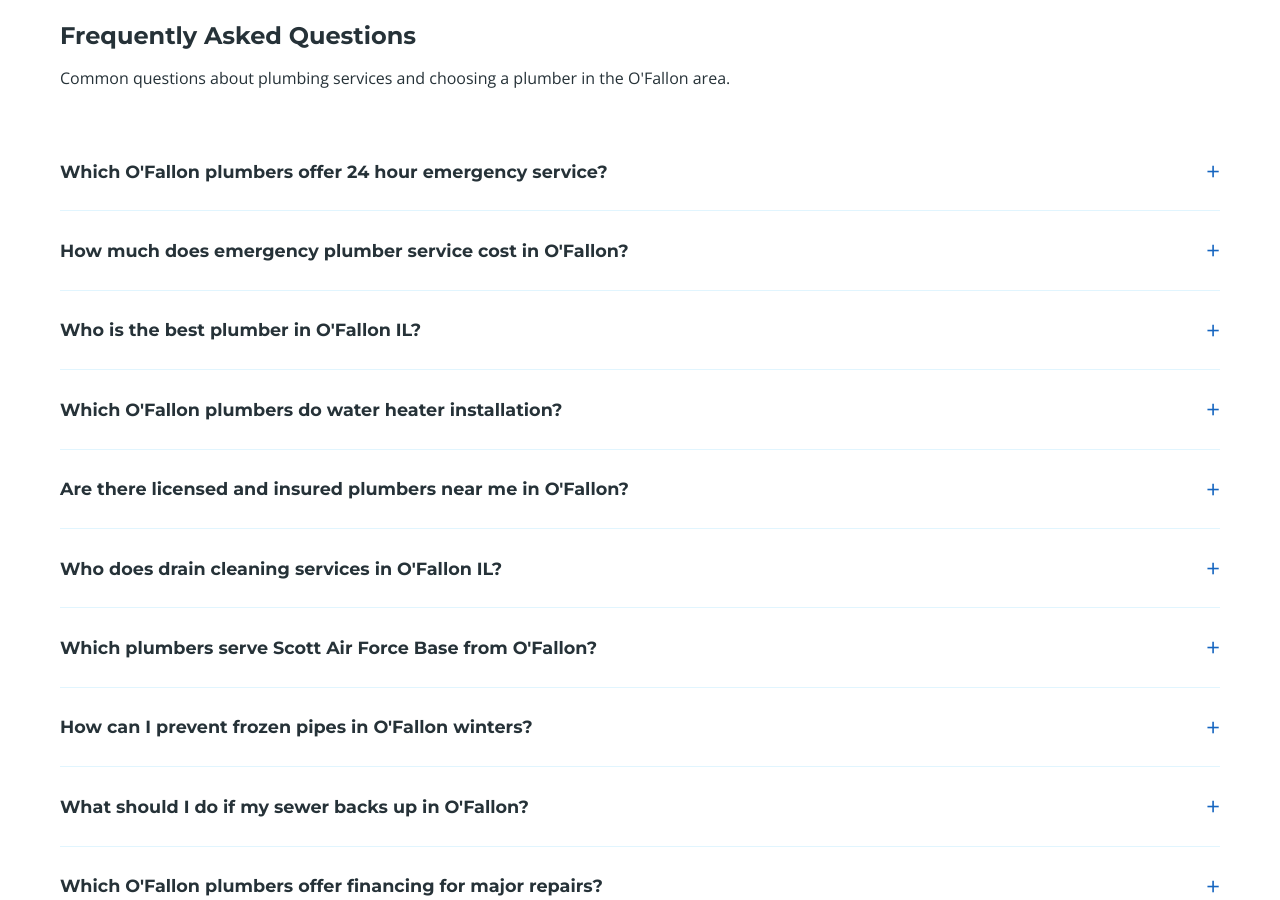
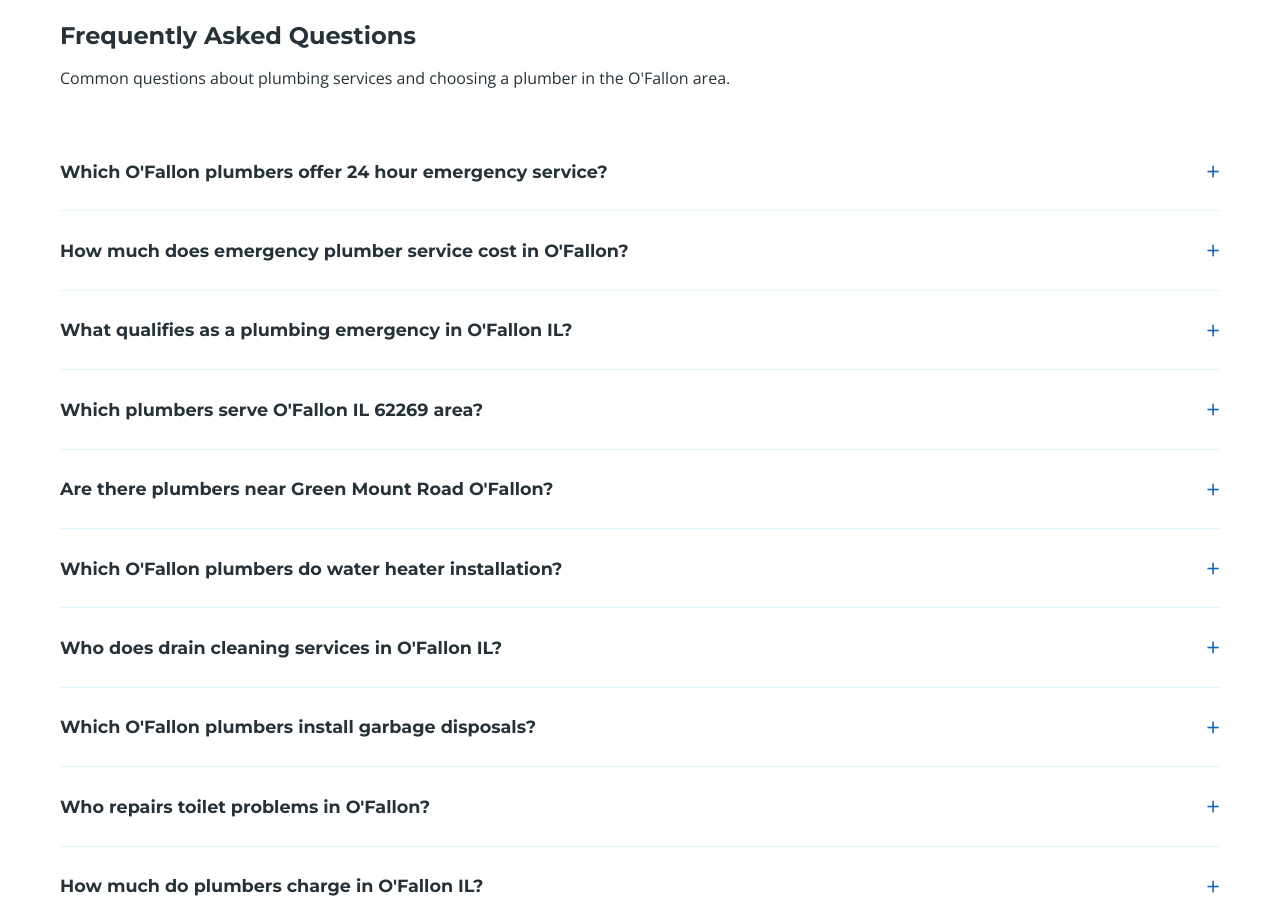
Before and after one commit to prouhet/ofallon-plumbers, a plain HTML site: page index.html in a window 1280 px wide. Shown: the part 11100-12000 px from the top of the page. Drawn offline with nearby package versions, Linux system fonts and the light colour scheme.

Commit message:
Update index.html

```diff
--- a/index.html
+++ b/index.html
@@ -1638,7 +1638,7 @@
           }
         ];
 
-        // FAQ Data for Plumbers (from your research)
+        // FAQ Data for Plumbers (Complete SEO-Optimized Set - 16 FAQs)
         const faqData = [
           {
             question: "Which O'Fallon plumbers offer 24 hour emergency service?",
@@ -1649,36 +1649,60 @@
             answer: "Emergency plumbing costs in O'Fallon typically range from $150-400 for basic services, with additional charges for parts and complex repairs. Most O'Fallon emergency plumbers charge a service call fee ($75-150) plus hourly rates ($100-175/hour) after normal business hours. Common emergency pricing: Burst pipe repair ($200-500), water heater replacement ($800-1,500), sewer line cleaning ($150-400), toilet repair ($100-300). Always ask for upfront pricing before emergency work begins."
           },
           {
-            question: "Who is the best plumber in O'Fallon IL?",
-            answer: "The best plumber in O'Fallon depends on your specific needs, but Embrich Plumbing Co. leads with nearly 1,000 five-star reviews and true 24/7 service, followed by Preferred Plumbing LLC (local O'Fallon company with 33+ years experience) and Morrison Plumbing (massive operation with 7,500+ reviews). Top-rated factors include response time, quality of work, pricing transparency, customer service, and warranty offerings. Consider emergency availability, service area coverage, and specialization in your specific plumbing needs when choosing."
+            question: "What qualifies as a plumbing emergency in O'Fallon IL?",
+            answer: "A plumbing emergency in O'Fallon includes any situation that could cause property damage, health hazards, or loss of essential services. This includes burst pipes, sewer backups, gas leaks, water heater failures, and major toilet overflows. Emergency situations requiring immediate attention: No hot water in winter, frozen pipes, sewage backup, water main breaks, gas line leaks, and major water leaks. Non-emergency issues like slow drains or minor leaks can typically wait for regular business hours."
+          },
+          {
+            question: "Which plumbers serve O'Fallon IL 62269 area?",
+            answer: "Over 15 licensed plumbers serve the O'Fallon IL 62269 area, including both local independent contractors and regional companies. Top-rated plumbers include Preferred Plumbing LLC (4.9 stars, 515 reviews), Alexander Plumbing & Remodeling (4.9 stars, 329 reviews), and Maxson Services Plumbing. Service coverage includes: O'Fallon, Shiloh, Fairview Heights, Belleville, and Scott Air Force Base. Most O'Fallon plumbers also serve surrounding Metro East communities within a 15-mile radius."
+          },
+          {
+            question: "Are there plumbers near Green Mount Road O'Fallon?",
+            answer: "Several plumbers operate near Green Mount Road in O'Fallon, providing convenient service to the shopping and residential areas. This central location offers easy access to both residential neighborhoods and commercial properties along the Highway 50 corridor. Green Mount Road area advantages: Central O'Fallon location, quick response times to most neighborhoods, proximity to major shopping centers, and easy access from Interstate 64. Most local plumbers can reach Green Mount Road addresses within 15-30 minutes."
           },
           {
             question: "Which O'Fallon plumbers do water heater installation?",
             answer: "Most full-service plumbers in the O'Fallon area provide expert water heater installation for both traditional tank and modern tankless models. Leading companies for this service include Embrich Plumbing Co., BELOMAN, Morrison Plumbing, Preferred Plumbing LLC, and Maxson Services. Costs can range from $800-1,500 for a standard tank unit and up to $3,000 for a tankless installation, including the unit and labor. Many providers, like Embrich and Morrison, also offer financing options for this major appliance replacement."
           },
           {
-            question: "Are there licensed and insured plumbers near me in O'Fallon?",
-            answer: "Yes, all reputable plumbing companies serving O'Fallon, IL are required to be licensed and insured for your protection. Major companies like Embrich Plumbing, Morrison Plumbing, BELOMAN, Preferred Plumbing LLC, and Alexander Plumbing are all fully licensed, bonded, and insured. Hiring a licensed and insured plumber ensures they meet state requirements and protects you from liability in case of accidents or property damage during the job. Always verify a plumber's credentials before hiring."
-          },
-          {
             question: "Who does drain cleaning services in O'Fallon IL?",
-            answer: "Drain cleaning is a core service for nearly every plumber in O'Fallon. For routine clogs, most plumbers are well-equipped. For more severe or recurring blockages, you may want a specialist with advanced equipment. Roto-Rooter is famous for its drain and sewer cleaning. Embrich Plumbing Co. offers advanced solutions like hydro-jetting to thoroughly clean pipes. Alpha Sewer & Plumbing also specializes in drain cleaning and sewer line issues. Prices for a standard drain cleaning can range from $75 to $350."
+            answer: "Professional drain cleaning in O'Fallon is available from multiple local plumbers using hydro-jetting, snaking, and camera inspection technology. Embrich Plumbing Co. and Morrison Plumbing specialize in difficult drain issues and offer video camera diagnostics. Drain cleaning services include: Kitchen sink drains ($75-150), bathroom drain cleaning ($50-125), main sewer line cleaning ($150-400), and hydro-jetting services ($200-500). Most offer guarantees on drain cleaning work."
+          },
+          {
+            question: "Which O'Fallon plumbers install garbage disposals?",
+            answer: "Nearly all O'Fallon plumbers offer garbage disposal installation and repair services. Alexander Plumbing & Remodeling and Preferred Plumbing LLC frequently install disposals as part of kitchen remodeling projects and routine replacements. Garbage disposal services: New disposal installation ($150-350), disposal repair ($75-200), disposal replacement ($125-300), and kitchen plumbing upgrades. Installation typically takes 1-2 hours including cleanup and testing."
+          },
+          {
+            question: "Who repairs toilet problems in O'Fallon?",
+            answer: "All major O'Fallon plumbers handle toilet repair and replacement services, from simple clogs to complete toilet installation. Morrison Plumbing and Maxson Services offer same-day toilet repair for most common issues. Toilet services include: Toilet unclogging ($75-150), toilet repair ($100-250), toilet replacement ($200-500), and bathroom remodeling. Emergency toilet service available for overflows and complete blockages."
+          },
+          {
+            question: "How much do plumbers charge in O'Fallon IL?",
+            answer: "Plumber rates in O'Fallon typically range from $75-175 per hour, with most established companies charging $100-150/hour for standard service calls. Service call fees range from $50-100, often applied toward repair costs. Typical O'Fallon plumbing costs: Service call ($50-100), basic repair ($100-300), toilet installation ($200-500), water heater installation ($800-1,500), and major pipe repair ($300-1,000). Emergency and weekend rates typically add 50-100% premium."
+          },
+          {
+            question: "Which O'Fallon plumbers accept homeowners insurance claims?",
+            answer: "Most established O'Fallon plumbers work with homeowners insurance companies for covered water damage and emergency repairs. Preferred Plumbing LLC and Embrich Plumbing have experience with insurance documentation and claims processes. Insurance-covered plumbing typically includes: Burst pipe damage, water heater failures, sewer backups (with coverage), and emergency repairs. Always verify coverage with your insurance company before authorizing major repairs."
+          },
+          {
+            question: "Are there cheap plumbers in O'Fallon for basic repairs?",
+            answer: "Several affordable plumbers in O'Fallon offer competitive rates for basic repairs and maintenance. Maxson Services and newer local companies often provide budget-friendly options, typically $75-100/hour compared to premium providers at $125-175/hour. Budget plumbing options: Independent contractors, newer companies building reputation, off-peak scheduling discounts, and simple repairs under $200. Always verify licensing and insurance before hiring budget providers."
+          },
+          {
+            question: "Who is the best plumber in O'Fallon IL?",
+            answer: "The best plumber in O'Fallon depends on your specific needs, but Preferred Plumbing LLC leads local rankings with 4.9 stars and 515 reviews, followed by Alexander Plumbing & Remodeling (4.9 stars, 329 reviews). Both offer comprehensive services and excellent customer satisfaction. Top-rated factors include: Response time, quality of work, pricing transparency, customer service, and warranty offerings. Consider emergency availability, service area coverage, and specialization in your specific plumbing needs when choosing."
+          },
+          {
+            question: "How do I find licensed plumbers near me in O'Fallon?",
+            answer: "To find licensed plumbers in O'Fallon, verify licensing through the Illinois Department of Public Health, check Better Business Bureau ratings, and review Google/Yelp ratings. All legitimate plumbers must carry liability insurance and proper licensing. Verification steps: Check Illinois plumbing license database, verify liability insurance, read recent customer reviews, confirm local business address, and request written estimates. Avoid door-to-door solicitors and unusually low estimates."
+          },
+          {
+            question: "Which O'Fallon plumbers offer free estimates?",
+            answer: "Many O'Fallon plumbers offer free estimates for major projects like water heater installation, bathroom remodeling, and sewer line replacement. Alexander Plumbing & Remodeling and several other local companies provide complimentary estimates for jobs over $500. Free estimate typically available for: Water heater installation, bathroom remodeling, sewer line work, major pipe replacement, and new construction plumbing. Emergency repairs and service calls usually require payment regardless of estimate provision."
           },
           {
             question: "Which plumbers serve Scott Air Force Base from O'Fallon?",
             answer: "Many O'Fallon area plumbers provide service to Scott Air Force Base and military housing. Several local companies specialize in military contracts and understand base access requirements, including proper security clearances and contractor protocols. Military-friendly plumbers typically offer VA financing assistance, military discounts, flexible scheduling for deployment families, and experience with base housing plumbing systems. Contact plumbers directly to confirm base access and military pricing. Companies like A Davinroy Plumbing and BELOMAN specifically offer military discounts."
-          },
-          {
-            question: "How can I prevent frozen pipes in O'Fallon winters?",
-            answer: "O'Fallon winters can lead to frozen and burst pipes, a costly emergency. To prevent this, insulate pipes in unheated areas like crawl spaces, basements, and garages. Disconnect outdoor hoses and shut off their water supply. During extreme cold snaps, let faucets drip slowly to keep water moving. If you suspect a pipe is frozen (no water from a faucet), call a plumber immediately. Professionals like A Davinroy Plumbing and Morrison Plumbing offer frozen pipe repair services to thaw pipes safely and prevent them from bursting."
-          },
-          {
-            question: "What should I do if my sewer backs up in O'Fallon?",
-            answer: "A sewer backup is a plumbing emergency that requires immediate professional attention. Stop using all water in your home, avoid contact with the sewage, and call an emergency plumber immediately. Companies like Embrich Plumbing Co., Alpha Sewer & Plumbing, and Roto-Rooter specialize in emergency sewer service and can respond quickly with hydro-jetting and video inspection equipment. Sewer backups can be caused by tree roots, pipe collapses, or city main line issues. Professional diagnosis is essential to determine the cause and proper solution."
-          },
-          {
-            question: "Which O'Fallon plumbers offer financing for major repairs?",
-            answer: "Several larger plumbing companies in the O'Fallon area offer financing options for major repairs and installations. Morrison Plumbing offers financing through GreenSky, Embrich Plumbing Co. provides financing options for larger projects, and Maxson Services also offers financing solutions. This is particularly helpful for unexpected major expenses like water heater replacements, sewer line repairs, or whole-home re-piping projects. Always ask about financing terms, interest rates, and approval requirements when getting estimates for major plumbing work."
           }
         ];
 
```
